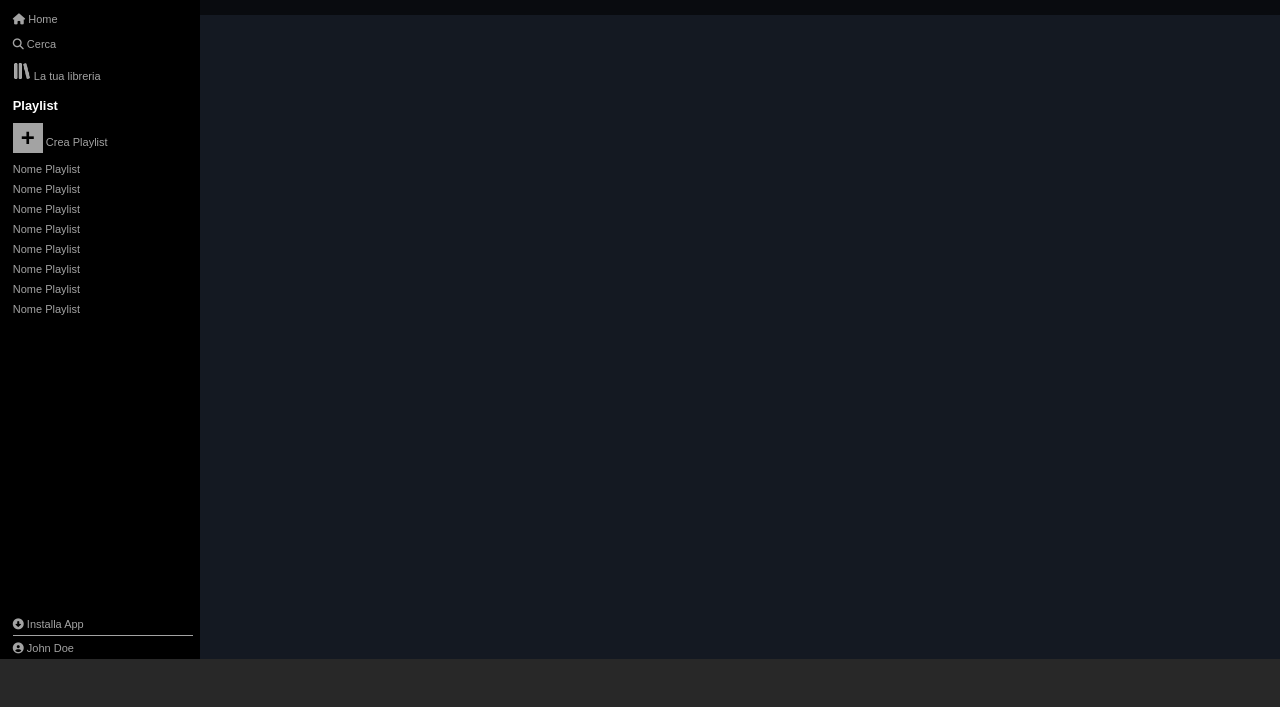
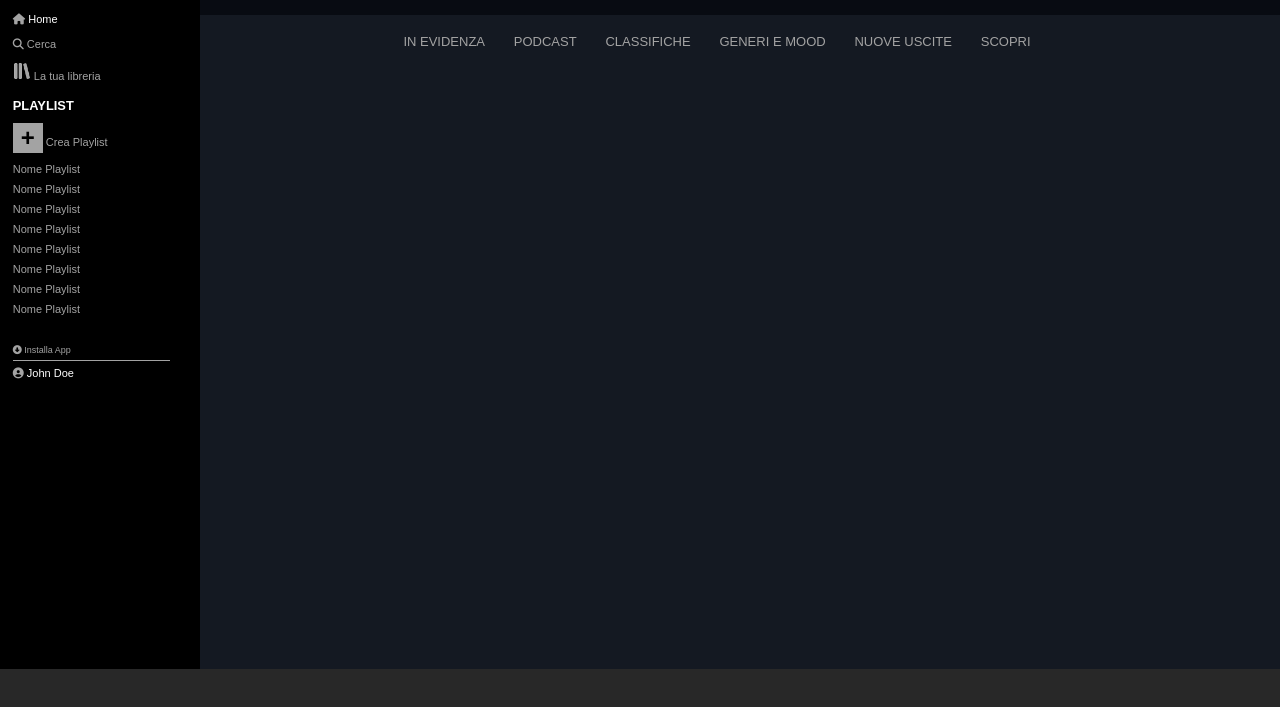
Before and after one commit to LeoneCarmelo/html-css-spotifyweb, a plain HTML site: page index.html in a window 1280 px wide. Shown: the part 61-768 px from the top of the page. Drawn offline with Linux system fonts and the light colour scheme; a web font is replaced by a local one.

Commit message:
Add menu content + modify sidebar footer

```diff
--- a/assets/css/style.css
+++ b/assets/css/style.css
@@ -13,24 +13,29 @@
     --bg-player: #282828;
     --text-color: #a3a3a3;
     --text-white:white;
+    --header:#080b12;
 }
 /* #endregion Color */
 body {
     max-height: 100vh;
     font-family: 'Circular Std', sans-serif;
 }
+
+.white {
+    color:var(--text-white)
+}
 /* #region Mobile */
 
 /* #region Sidebar */
 /* #region Layout */
 .top {
-    height: calc(100vh - 80px);
+    height: calc(100vh - 70px);
     display:flex;
 }
 
 .sidebar {
     background-color: var(--bg-sidebar);
-    height: calc(100vh - 80px);
+    height: calc(100vh - 70px);
     width:50px;
     padding:0.8rem;
     position:relative;
@@ -123,11 +128,9 @@ body {
 
 .sidebar_footer {
     width:90%;
-    position:absolute;
-    bottom:0;
-    z-index:2;
     padding-top: 8px;
-    margin-top: 20px;
+    margin-top: 14px;
+
 }
 
 .sidebar_footer div span:last-child {
@@ -137,11 +140,13 @@ body {
 .app_install {
     padding-bottom: 5px;
     margin-bottom: 6px;
+    font-size: 9px;
 }
 
 .user {
     padding-bottom:5px;
 }
+
 
 
 /* #endregion Sidebar Footer */
@@ -150,7 +155,7 @@ body {
 /* #region Content */
 .content {
     background-color: var(--bg-content);
-    height: calc(100vh - 80px);
+    height: calc(100vh - 70px);
     width: calc(100% - 50px);
     color: var(--text-white);
     overflow-y: auto;
@@ -159,7 +164,7 @@ body {
 .content .header {
     text-align: right;
     padding:1.8rem;
-    background-color: rgba(0, 0, 0, 0.548);
+    background-color: var(--header);
 }
 
 .header a {
@@ -171,9 +176,32 @@ body {
     border-radius: 18px;
 }
 
+.menu_content {
+    width: 95%;
+    margin:0 auto;
+}
+
+.menu_content ul {
+    list-style: none;
+    display:flex;
+    padding:0.75rem 0;
+    flex-wrap: wrap;
+}
+
+.menu_content li {
+    margin:0.3rem;
+}
+
+.menu_content li a {
+    text-decoration: none;
+    color: var(--text-color);
+    font-size: 13px;
+    padding:0.8rem 0.6rem;
+}
+
 footer {
     background-color: var(--bg-player);
-    height: 80px;
+    height: 70px;
     position:relative;
 }
 /* #endregion Mobile */
@@ -188,7 +216,7 @@ footer {
     .content {
         width: calc(100% - 200px);
     }
-
+    /* #region Sidebar */
     .logo img:last-child {
         display: none;
     }
@@ -216,6 +244,13 @@ footer {
     .sidebar_footer div span:last-child {
         display:inline;
     }
+    /* #endregion Sidebar */
+
+    /* Content */
+    .menu_content {
+        width: 65%;
+        margin:0 auto;
+    }
 }
 
 /* #endregion Desktop */
--- a/index.html
+++ b/index.html
@@ -22,7 +22,7 @@
                 <ul>
                     <li>
                         <span><i class="fa-solid fa-house"></i></span>
-                        <span>Home</span>
+                        <span class="white">Home</span>
                     </li>
                     <li>
                         <span><i class="fa-solid fa-magnifying-glass"></i></span>
@@ -39,7 +39,7 @@
             <!-- Playlist -->
             <div class="playlist">
                 <div class="head_playlist">
-                    <h3>Playlist</h3>
+                    <h3>PLAYLIST</h3>
                     <span class="square">+</span>
                     <span>Crea Playlist</span>
                 </div>
@@ -70,7 +70,7 @@
                 </div>
                 <div class="user">
                     <i class="fa-solid fa-circle-user"></i>
-                    <span>John Doe</span>
+                    <span class="white">John Doe</span>
                 </div>
             </div>
         </div>
@@ -78,6 +78,16 @@
             <div class="header">
                 <a href="#">EFFETTUA L'UPGRADE</a>
             </div>
+            <div class="menu_content">
+                <ul>
+                    <li><a href="#">IN EVIDENZA</a></li>
+                    <li><a href="#">PODCAST</a></li>
+                    <li><a href="#">CLASSIFICHE</a></li>
+                    <li><a href="#">GENERI E MOOD</a></li>
+                    <li><a href="#">NUOVE USCITE</a></li>
+                    <li><a href="#">SCOPRI</a></li>
+                </ul>
+            </div>
         </div>
     </div>
     <footer class="bottom"></footer>
```
